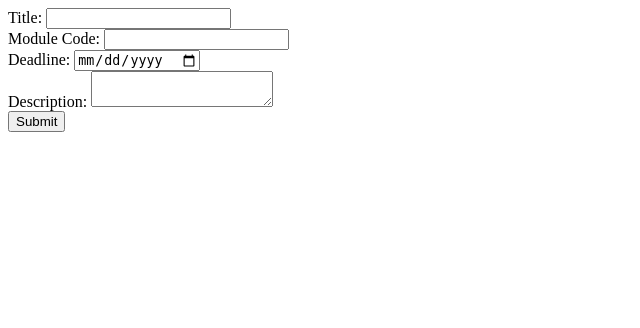
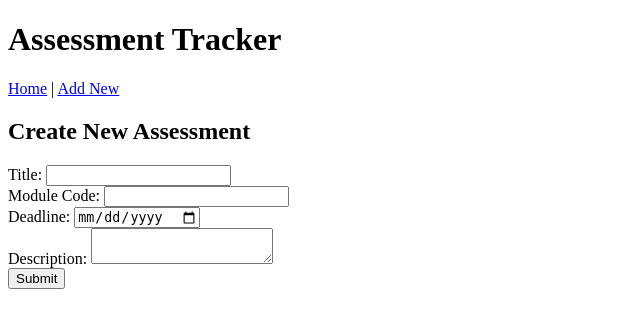
Before and after one commit to loyiwen/FlaskToDoApp, a Flask app: page /create in a window 1280 px wide. Shown: the top 328 px of the page, without its empty margins (0-640 px from the left). Run offline with Flask 3, Linux system fonts and the light colour scheme.

Commit message:
feat: displays AssessmentForm for adding new assessments

```diff
--- a/templates/create.html
+++ b/templates/create.html
@@ -1,3 +1,6 @@
+{% extends "base.html" %}
+{% block content %}
+<h2>Create New Assessment</h2>
 <form method="POST">
     {{ form.hidden_tag() }}
 
@@ -33,3 +36,4 @@
         {{ form.submit() }}
     </div>
 </form>
+{% endblock %}
```
